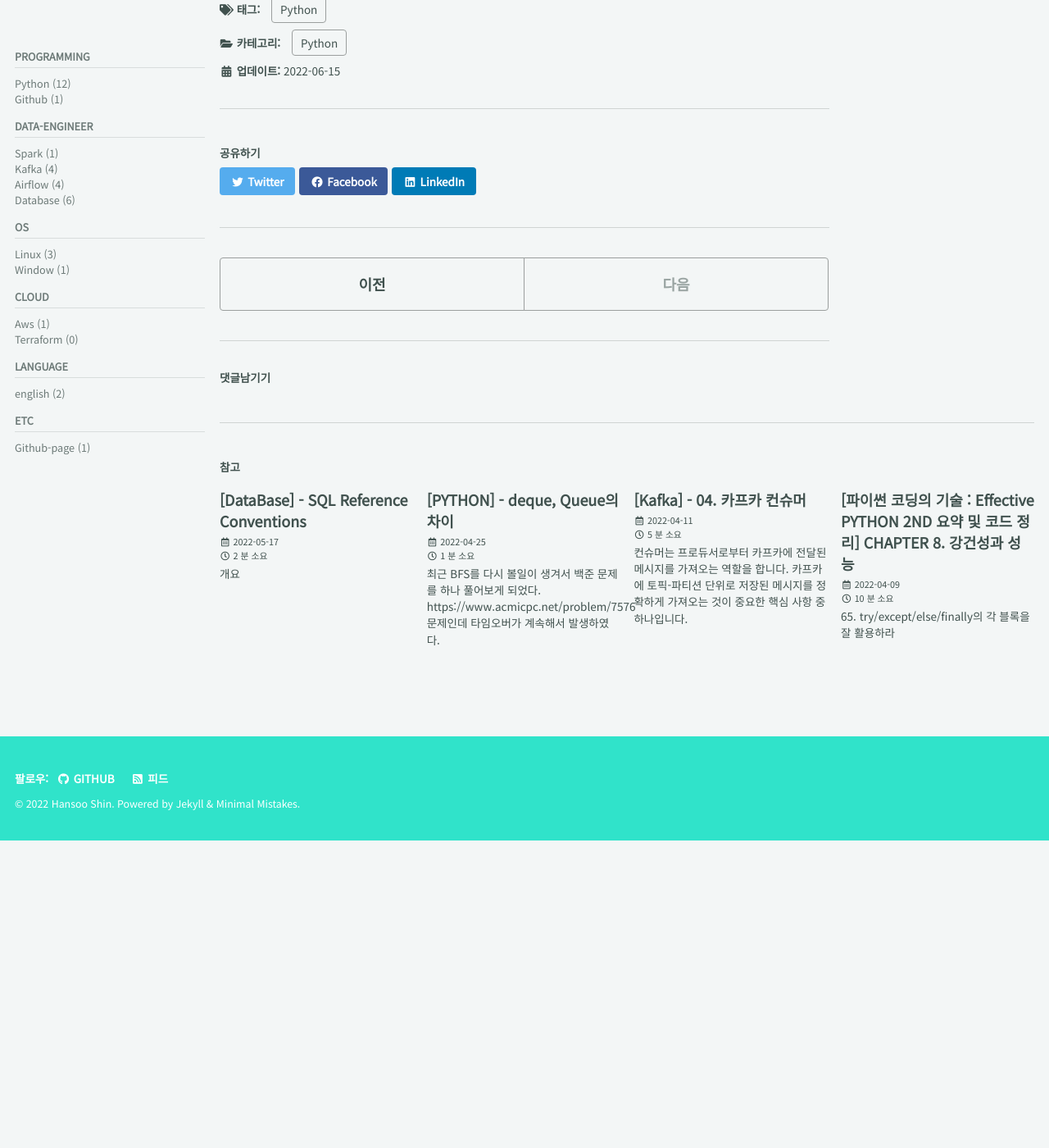
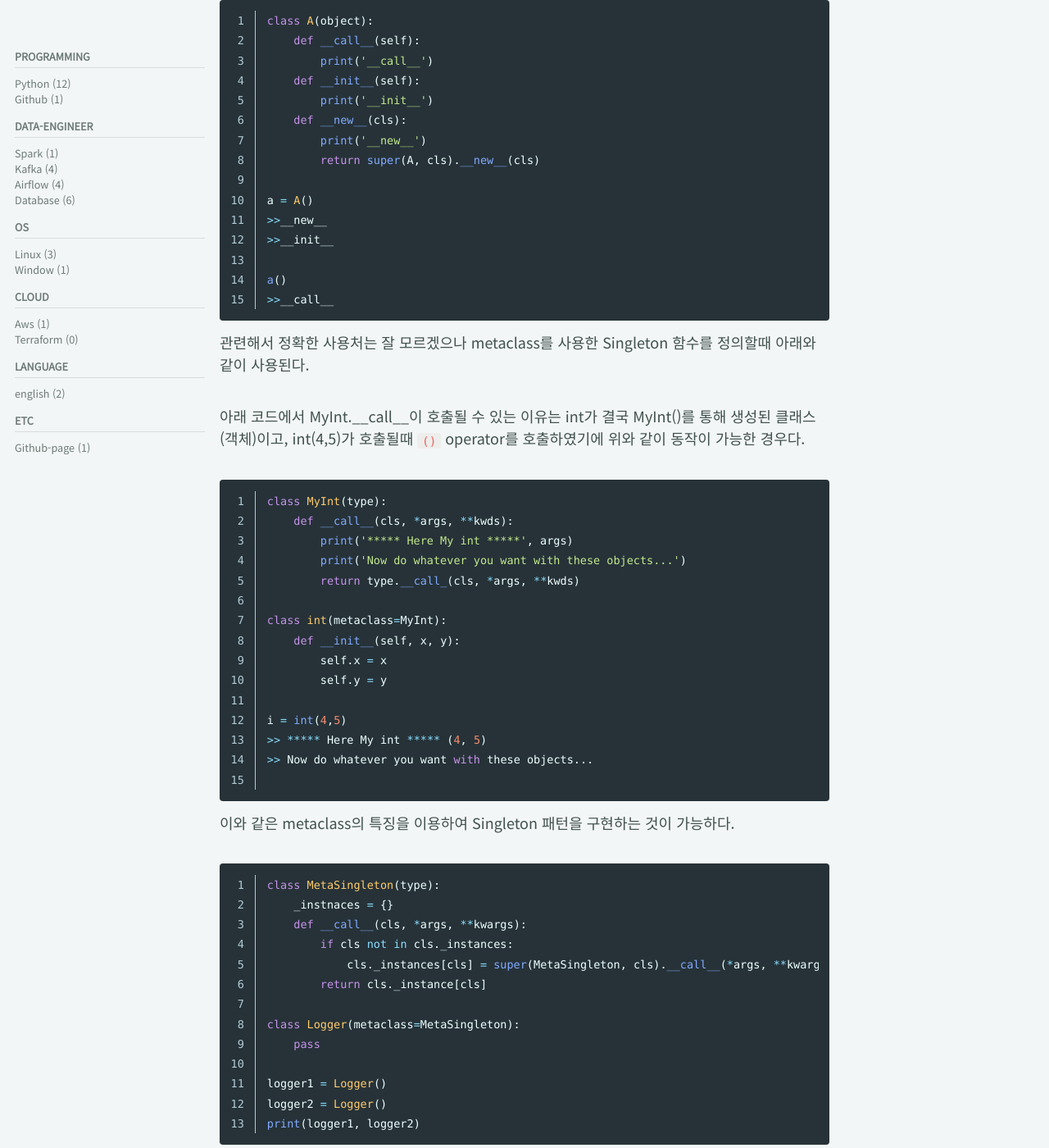
Before and after one commit to dlgldgldgld/dlgldgldgld.github.io, a Jekyll site: the page built from _posts/Python/2022-06-15-difference_self_cls.md, in a window 1280 px wide and 1400 px high, scrolled down 2031 px. Shown: the whole window at 82% size. Built offline with Jekyll 4.4.1, drawn with Linux system fonts in a browser that asks for light colours; cached includes are drawn as plain includes; comment, search, counter and statistics services are not loaded; before the commit the page ends 3056 px from its top, so only the background shows below that; some of the changed text lies outside the part shown.

Commit message:
__call__ update

````diff
--- a/_posts/Python/2022-06-15-difference_self_cls.md
+++ b/_posts/Python/2022-06-15-difference_self_cls.md
@@ -1,6 +1,6 @@
 ---
 layout: single
-title:  "[PYTHON] - self와 cls의 차이는? ( __init__ vs __new__ )"
+title:  "[PYTHON] - self와 cls의 차이는? ( __init__ vs __new__ .. and __call__ )"
 category: Python
 tag: Python
 ---
@@ -52,6 +52,71 @@ self는 일반적으로 함수를 했던것과 같이 정의를 하면된다.
 >> Whenever a class is instantiated __new__ and __init__ methods are called. __new__ method will be called when an object is created and __init__ method will be called to initialize the object. In the base class object, the __new__ method is defined as a static method which requires to pass a parameter cls. cls represents the class that is needed to be instantiated, and the compiler automatically provides this parameter at the time of instantiation.
 
 
+## __call__ method는 무엇일까?
+`__init__`과 `__new__`와 같이 언급되는 `__call__`이라는 매직메소드도 존재한다.
+이것은 객체가 생성된 이후 `()` operator가 호출될때 불러오는 함수이다.
+아래 코드와 같이 `()` 호출시 `__call__` 함수가 호출 됨을 할 수 있다.
+
+```python
+class A(object):
+    def __call__(self):
+        print('__call__')
+    def __init__(self):
+        print('__init__')
+    def __new__(cls):
+        print('__new__')
+        return super(A, cls).__new__(cls)
+
+a = A()
+>>__new__
+>>__init__
+
+a()
+>>__call__
+```
+
+관련해서 정확한 사용처는 잘 모르겠으나 metaclass를 사용한 Singleton 함수를 정의할때 아래와 같이 사용된다.
+
+아래 코드에서 MyInt.__call__이 호출될 수 있는 이유는 int가 결국 MyInt()를 통해 생성된 클래스(객체)이고, int(4,5)가 호출될때 `()` operator를 호출하였기에 위와 같이 동작이 가능한 경우다.
+
+```python
+class MyInt(type):
+    def __call__(cls, *args, **kwds):
+        print('***** Here My int *****', args)
+        print('Now do whatever you want with these objects...')
+        return type.__call_(cls, *args, **kwds)
+
+class int(metaclass=MyInt):
+    def __init__(self, x, y):
+        self.x = x
+        self.y = y
+
+i = int(4,5)
+>> ***** Here My int ***** (4, 5)
+>> Now do whatever you want with these objects...
+
+```
+
+이와 같은 metaclass의 특징을 이용하여 Singleton 패턴을 구현하는 것이 가능하다.
+
+```python
+class MetaSingleton(type):
+    _instnaces = {}
+    def __call__(cls, *args, **kwargs):
+        if cls not in cls._instances:
+            cls._instances[cls] = super(MetaSingleton, cls).__call__(*args, **kwargs)
+        return cls._instance[cls]
+
+class Logger(metaclass=MetaSingleton):
+    pass
+
+logger1 = Logger()
+logger2 = Logger()
+print(logger1, logger2)
+```
+
+
 ## 참조글
 - [geeksforgeeks](https://www.geeksforgeeks.org/__new__-in-python/) - __new__ in Python
 - [pythontutorial.net](https://www.pythontutorial.net/python-oop/python-__new__/) - Python_new
+- <<파이썬 디자인 패턴 2/e>> - 체탄 기리다 지음, 이우현 옮김
````
